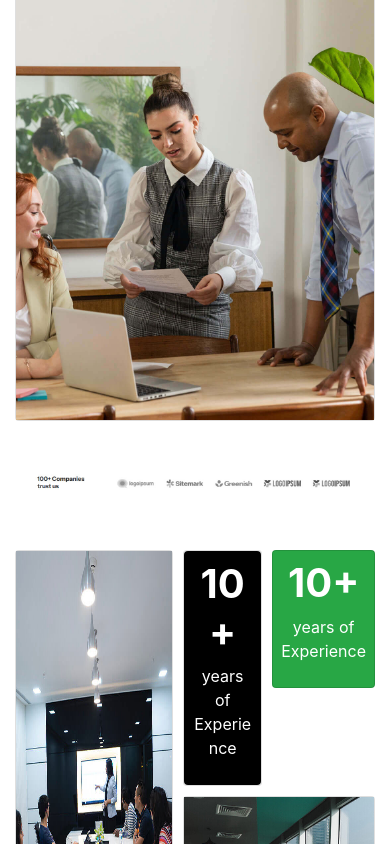
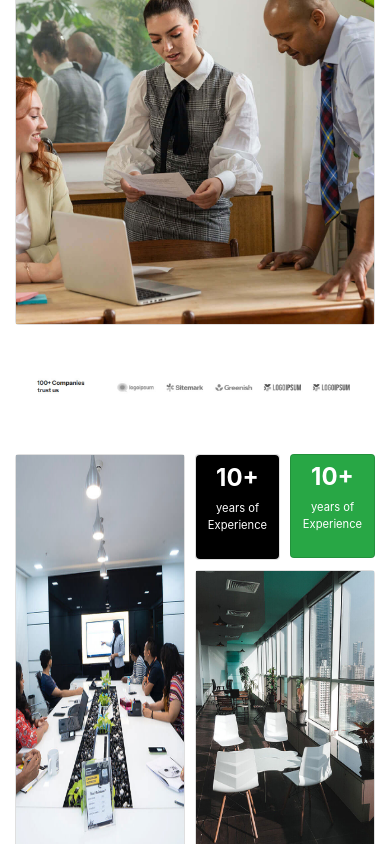
Before and after one commit to sadiqkadalayi/Module-Botstrp, a plain HTML site: page Module-Botstrp-main/index.html in a window 390 px wide. Shown: the part 1156-2000 px from the top of the page. Drawn offline with nearby package versions, Linux system fonts and the light colour scheme.

Commit message:
from new branch 02

```diff
--- a/Module-Botstrp-main/index.html
+++ b/Module-Botstrp-main/index.html
@@ -117,10 +117,10 @@
             </div>
           </div>
           <div class="row">
-            <div class="col-lg-9 col-sm-9 mt-5 head-cont-3">
+            <div class="col-lg-9 col-sm-6 mt-lg-5 mt-sm-4 head-cont-3">
               <input type="text" class="form-control p-2" placeholder="Enter your email address">
             </div>
-            <div class="col-lg-3 col-sm-3 mt-5 head-cont-3">
+            <div class="col-lg-3 col-sm-6 mt-lg-5 mt-sm-4 head-cont-3">
               <button class="btn btn-dark p-2">Start Trail</button>
             </div>
           </div>
@@ -219,8 +219,8 @@
             </ul>
           </div>
         </div>
-        <div class="row mt-3">
-          <button class="btn btn-dark text-bg-light w-25">Discover more!</button>
+        <div class="row mt-3 ml-xs-5">
+          <button class="btn btn-dark text-bg-light w-25 w-50">Discover more!</button>
         </div>
       </div>
     </div>
--- a/Module-Botstrp-main/style.css
+++ b/Module-Botstrp-main/style.css
@@ -125,3 +125,35 @@ background-color: nonen;
 .footer-01-cont {
     color: white;
 }
+
+@media screen and (max-width: 993px) {
+
+    .sec-2-grid-container img {
+        height: 25rem;
+    }
+
+    .sec2-card-2 h1 {
+        font-size: 1.5rem;
+        font-weight: bolder;
+        color: white;
+    }
+
+    .sec2-card-2 p {
+        color: white;
+        font-size: .7rem;
+    }
+
+    .sec2-card-4 h1 {
+        font-weight: bolder;
+        font-size: 1.5rem;
+        color: white;
+    }
+    .sec2-card-4 p {
+        color: white;
+        font-size:.7rem ;
+    }
+    .sec2-card-3 img {
+        height: 17.5rem;
+    }
+
+}
```
